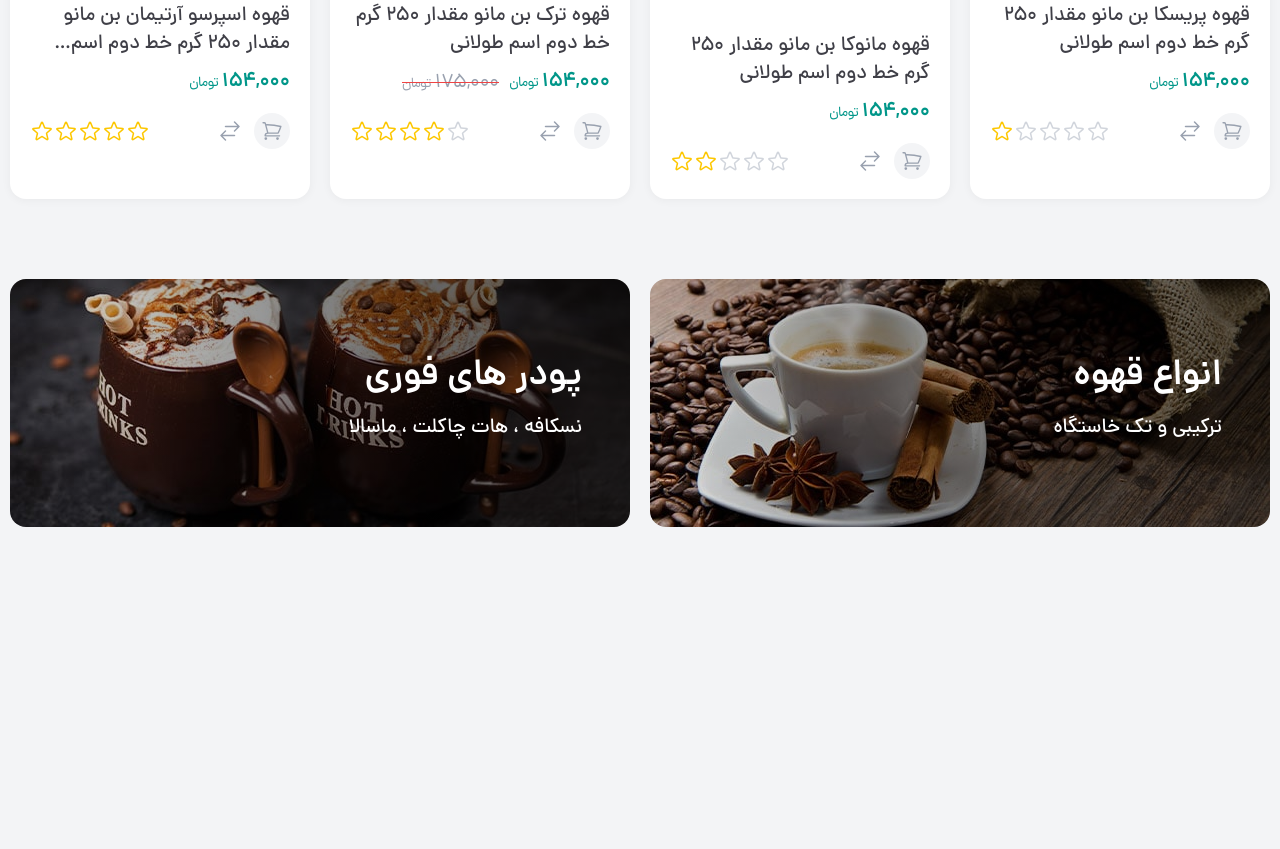
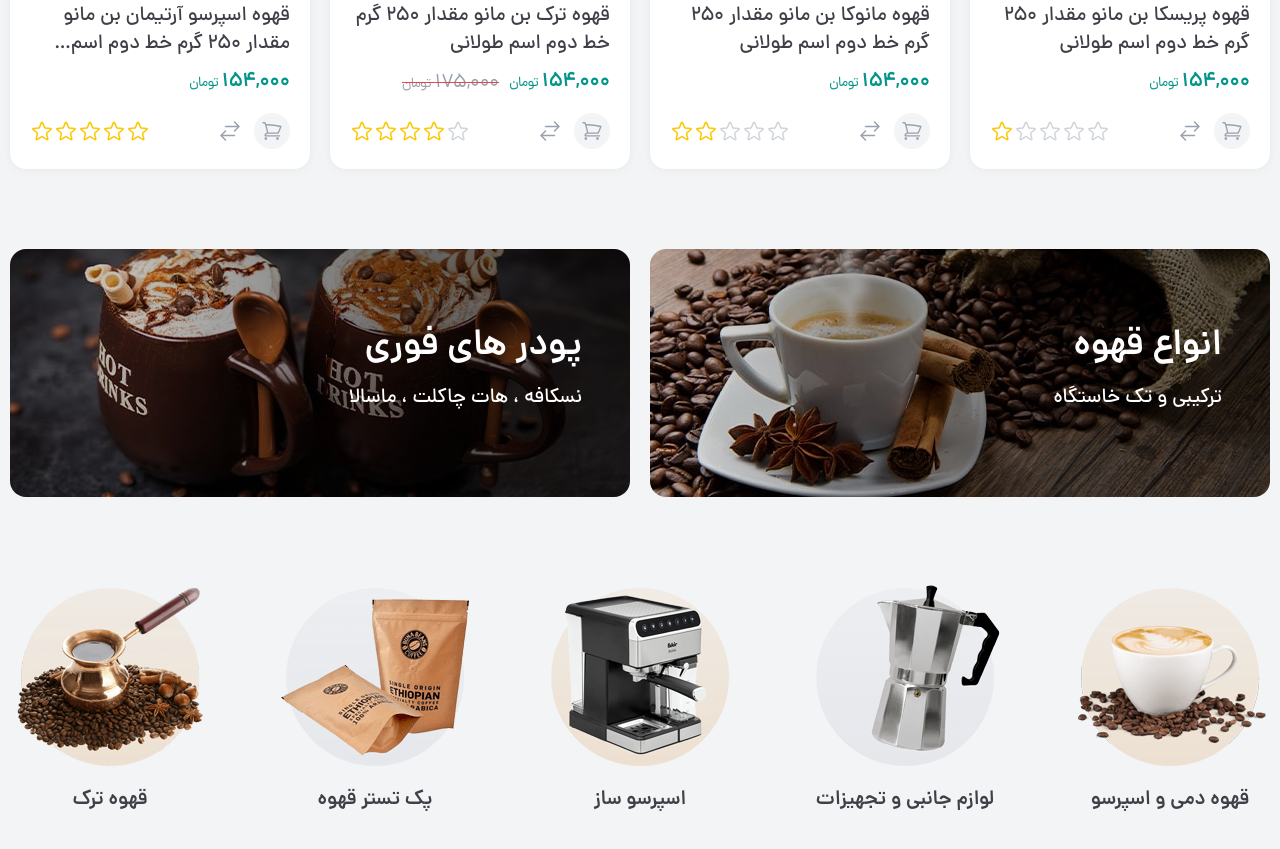
Before and after one commit to MasoudAkbarii/coffee-shop, a website: page public/index.html in a window 1280 px wide. Shown: the part 1853-2702 px from the top of the page. Before the commit the page ends 2460 px from the top, so only its background shows below. Drawn offline with nearby package versions, Linux system fonts and the light colour scheme; files that its build step writes are made by us from their sources.

Commit message:
compelet products-category section

```diff
--- a/public/index.html
+++ b/public/index.html
@@ -1261,7 +1261,7 @@
               <div class="relative mb-2 md:mb-5">
                 <img
                   src="images/products/p2.png"
-                  class="w-32 h-32 mx-auto md:w-auto md:h-[192px] lg:w-auto lg:h-[260px]"
+                  class="w-32 h-32 mx-auto md:w-auto md:h-[192px] lg:w-auto lg:h-[230px]"
                   loading="lazy"
                   alt="p2"
                 />
@@ -1465,6 +1465,59 @@
           </div>
         </div>
       </section>
+      <section class="products-category mb-10 md:mb-20">
+        <div class="container">
+          <div
+            class="flex items-center justify-center gap-x-[29px] gap-y-6 md:gap-x-[65px] flex-wrap"
+          >
+            <div class="w-25 md:w-50 text-center">
+              <a href="#">
+                <img src="./images/categories/category1.png" loading="lazy" alt="c1" />
+                <span
+                  class="inline-block mt-1.5 md:mt-2.5 font-DanaDemiBold text-sm md:text-xl text-zinc-700 dark:text-white"
+                  >قهوه دمی و اسپرسو</span
+                >
+              </a>
+            </div>
+            <div class="w-25 md:w-50 text-center">
+              <a href="#">
+                <img src="./images/categories/category2.png" loading="lazy" alt="c1" />
+                <span
+                  class="inline-block mt-1.5 md:mt-2.5 font-DanaDemiBold text-sm md:text-xl text-zinc-700 dark:text-white"
+                  >لوازم جانبی و تجهیزات</span
+                >
+              </a>
+            </div>
+            <div class="w-25 md:w-50 text-center">
+              <a href="#">
+                <img src="./images/categories/category3.png" loading="lazy" alt="c1" />
+                <span
+                  class="inline-block mt-1.5 md:mt-2.5 font-DanaDemiBold text-sm md:text-xl text-zinc-700 dark:text-white"
+                  >اسپرسو ساز</span
+                >
+              </a>
+            </div>
+            <div class="w-25 md:w-50 text-center">
+              <a href="#">
+                <img src="./images/categories/category4.png" loading="lazy" alt="c1" />
+                <span
+                  class="inline-block mt-1.5 md:mt-2.5 font-DanaDemiBold text-sm md:text-xl text-zinc-700 dark:text-white"
+                  >پک تستر قهوه</span
+                >
+              </a>
+            </div>
+            <div class="w-25 md:w-50 text-center">
+              <a href="#">
+                <img src="./images/categories/category5.png" loading="lazy" alt="c1" />
+                <span
+                  class="inline-block mt-1.5 md:mt-2.5 font-DanaDemiBold text-sm md:text-xl text-zinc-700 dark:text-white"
+                  >قهوه ترک</span
+                >
+              </a>
+            </div>
+          </div>
+        </div>
+      </section>
     </main>
     <div class="overlay"></div>
     <script src="scripts/app.js"></script>
--- a/src/input.css
+++ b/src/input.css
@@ -54,6 +54,9 @@
   /* breakpoint */
   --breakpoint-xs: 480px;
   --breakpoint-2xl: initial;
+  /* spacing */
+  --spacing-25: 6.25rem;
+  --spacing-50: 12.5rem;
 }
 @utility container {
   @apply mx-auto px-4 lg:px-2.5;
```
